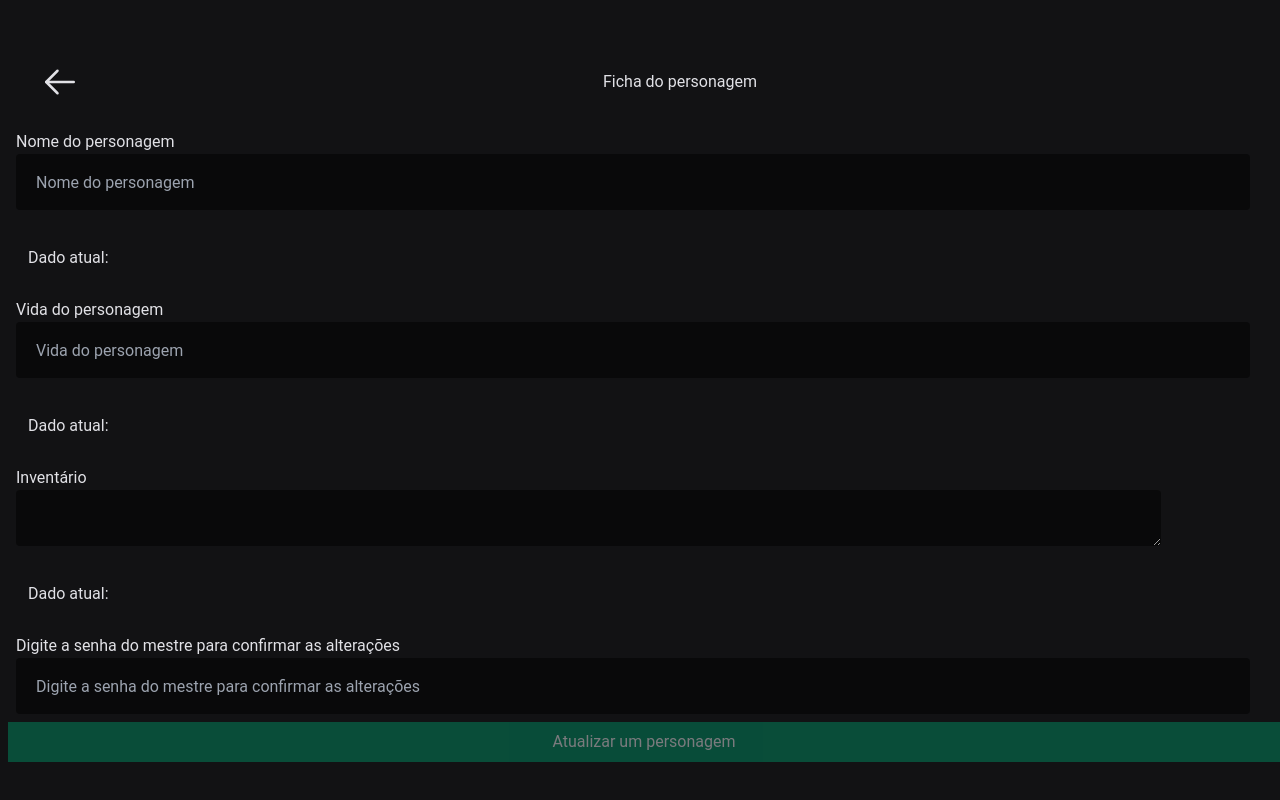
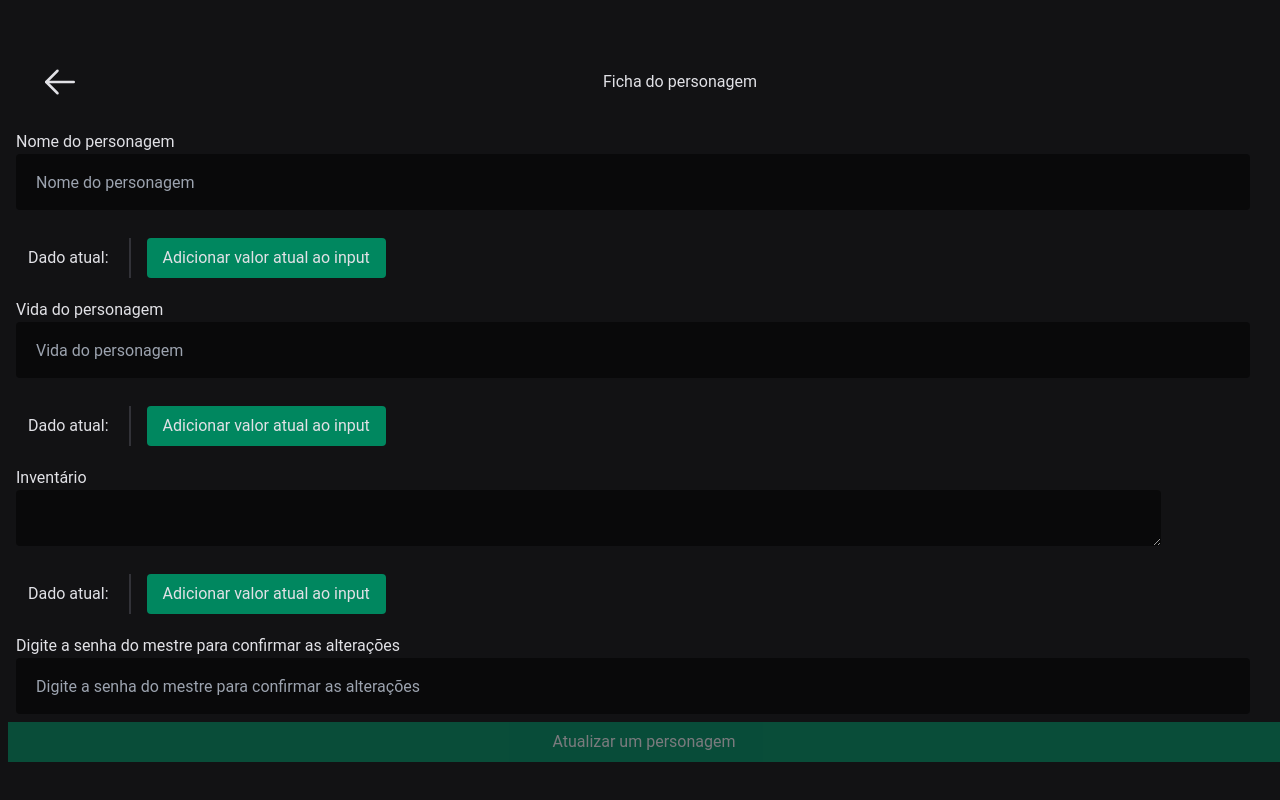
Before and after one commit to Kauacnok/Rpg-Bears, a React (Vite) app in the folder web/: page /Character/Update/1 in a window 1280 px wide. Shown: the part 526-1326 px from the top of the page. Built offline with nearby package versions, Linux system fonts and the light colour scheme; no server answers.

Commit message:
added a button with the option to bring the current value from the database into the input on the update character page

```diff
--- a/web/src/components/InputForm.tsx
+++ b/web/src/components/InputForm.tsx
@@ -5,8 +5,8 @@ interface InputFormProps {
 	placeholderInput: string,
 	setValue: Function,
 	isUpdateCharacter?: boolean,
-	dataDefaultValue?: string | number | undefined
-}
+	dataDefaultValue?: string | number | undefined,
+	value?: string | number | undefined}
 
 export function InputForm(props: InputFormProps) {
 
@@ -27,6 +27,7 @@ export function InputForm(props: InputFormProps) {
 				type={props.typeInput}
 				key={props.placeholderInput}
 				placeholder={props.placeholderInput}
+				value={props.value}
 				required
 				onChange={(event) => addDataValue(event, props.setValue, props.dataDefaultValue)}
 			/>
--- a/web/src/components/TextAreaForm.tsx
+++ b/web/src/components/TextAreaForm.tsx
@@ -3,10 +3,11 @@ import { SyntheticEvent } from 'react'
 interface TextAreaFormProps {
 	placeholderInput: string,
 	setValue: Function,
-	dataDefaultValue: string | number | undefined
+	dataDefaultValue: string | number | undefined,
+	value?: string | number | undefined
 }
 
-export function TextAreaForm({placeholderInput, setValue, dataDefaultValue}: TextAreaFormProps) {
+export function TextAreaForm({placeholderInput, setValue, dataDefaultValue, value}: TextAreaFormProps) {
 
 	function addDataOnTextArea(event: SyntheticEvent, value: Function, defaultValue: string | number | undefined) {
 		let target = event.target as HTMLInputElement
@@ -16,7 +17,7 @@ export function TextAreaForm({placeholderInput, setValue, dataDefaultValue}: Tex
 	return (
 		<>
 			<h2 className="block bt-2 ml-2">Inventário</h2>
-			<textarea key="24" className="bg-gray-900 block rounded w-[90%] px-5 h-14 mb-2 ml-2 focus:outline-none focus:border-b-2 focus:border-purple-600" required onChange={event =>  addDataOnTextArea(event, setValue, dataDefaultValue)} ></textarea>
+			<textarea key="24" className="bg-gray-900 block rounded w-[90%] px-5 h-14 mb-2 ml-2 focus:outline-none focus:border-b-2 focus:border-purple-600" required onChange={event =>  addDataOnTextArea(event, setValue, dataDefaultValue)} value={value} ></textarea>
 		</>
 	)
 }
--- a/web/src/pages/UpdateCharacter.tsx
+++ b/web/src/pages/UpdateCharacter.tsx
@@ -31,10 +31,22 @@ export function UpdateCharacter() {
 		getApiData();
 	}, [])
 
-	const [name, setName] = useState(character[character_ID]?.name)
-	const [life, setLife] = useState(character[character_ID]?.life)
-	const [inventory, setInventory] = useState(character[character_ID]?.inventory)
+	const [name, setName] = useState("")
+	const [life, setLife] = useState("")
+	const [inventory, setInventory] = useState("")
 	const [password, setPassword] = useState("")
+
+	function addedNameToInput() {
+		setName(character[character_ID]?.name)
+	}
+
+	function addedLifeToInput() {
+		setLife(character[character_ID]?.life)
+	}
+
+	function addedInventoryToInput() {
+		setInventory(character[character_ID]?.inventory)
+	}
 
 	async function handleSubmit(event: FormEvent) {
 		event.preventDefault()
@@ -67,12 +79,21 @@ export function UpdateCharacter() {
 				<p className="mx-auto">Ficha do personagem</p>
 			</nav>
 			<form onSubmit={handleSubmit} className="bg-gray-700 flex flex-col pl-2 pb-2">
-				<InputForm key="1" typeInput="text" placeholderInput="Nome do personagem" setValue={setName} isUpdateCharacter={true} dataDefaultValue={character[character_ID]?.name}  />
-				<p className="bg-gray-700 px-5 py-2 my-5">Dado atual: { name == undefined ? character[character_ID]?.name : name}</p>
-				<InputForm key="2" typeInput="number" placeholderInput="Vida do personagem" setValue={setLife} isUpdateCharacter={true} dataDefaultValue={character[character_ID]?.life}  />
-				<p className="bg-gray-700 px-5 py-2 my-5">Dado atual: { life == undefined ? character[character_ID]?.life : life}</p>
-				<TextAreaForm key="3" placeholderInput="Inventário do personagem" setValue={setInventory} dataDefaultValue={character[character_ID]?.inventory} />
-				<p className="bg-gray-700 px-5 py-2 my-5">Dado atual: { inventory == undefined ? character[character_ID]?.inventory : inventory}</p>
+				<InputForm key="1" typeInput="text" placeholderInput="Nome do personagem" setValue={setName} isUpdateCharacter={true} dataDefaultValue={character[character_ID]?.name} value={name} />
+				<div className="flex justify-start items-center">
+					<p className="bg-gray-700 px-5 py-2 my-5 border-r-2 border-r-gray-500">Dado atual: { name == undefined ? character[character_ID]?.name : name}</p>
+					<button type="button" className="ml-4 px-4 py-2 bg-green-500 rounded hover:bg-green-700 transition" onClick={((e) => { addedNameToInput() })}>Adicionar valor atual ao input</button>
+				</div>
+				<InputForm key="2" typeInput="number" placeholderInput="Vida do personagem" setValue={setLife} isUpdateCharacter={true} dataDefaultValue={character[character_ID]?.life} value={life} />
+				<div className="flex justify-start items-center">
+					<p className="bg-gray-700 px-5 py-2 my-5 border-r-2 border-r-gray-500">Dado atual: { life == undefined ? character[character_ID]?.life : life}</p>
+					<button type="button" className="ml-4 px-4 py-2 bg-green-500 rounded hover:bg-green-700 transition" onClick={((e) => { addedLifeToInput() })}>Adicionar valor atual ao input</button>
+				</div>
+				<TextAreaForm key="3" placeholderInput="Inventário do personagem" setValue={setInventory} dataDefaultValue={character[character_ID]?.inventory} value={inventory} />
+				<div className="flex justify-start items-center">
+					<p className="bg-gray-700 px-5 py-2 my-5 border-r-2 border-r-gray-500">Dado atual: { inventory == undefined ? character[character_ID]?.inventory : inventory}</p>
+					<button type="button" className="ml-4 px-4 py-2 bg-green-500 rounded hover:bg-green-700 transition" onClick={((e) => { addedInventoryToInput() })}>Adicionar valor atual ao input</button>
+				</div>
 				<InputForm key="4" typeInput="password" placeholderInput="Digite a senha do mestre para confirmar as alterações" setValue={setPassword} />
 
 				<button
```
